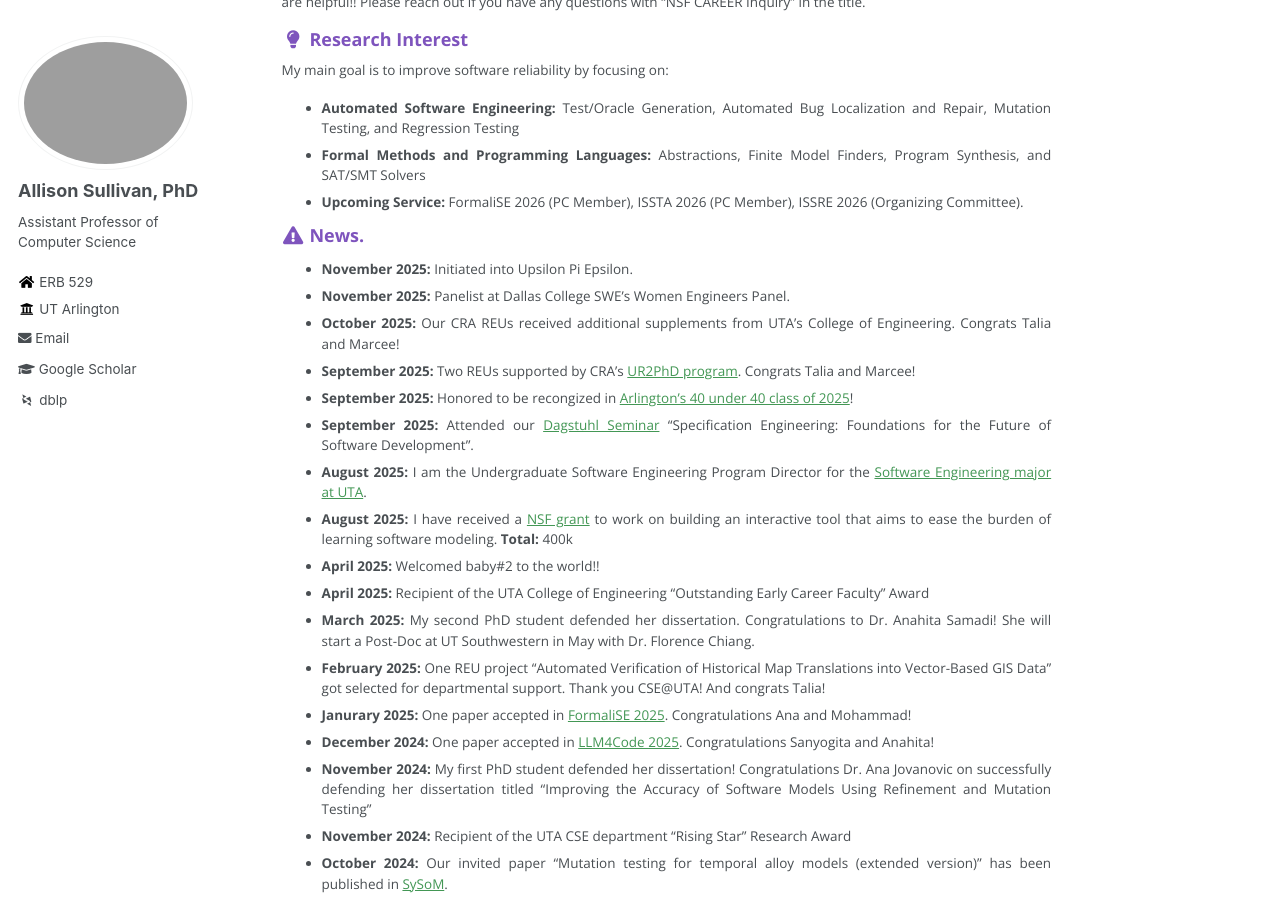
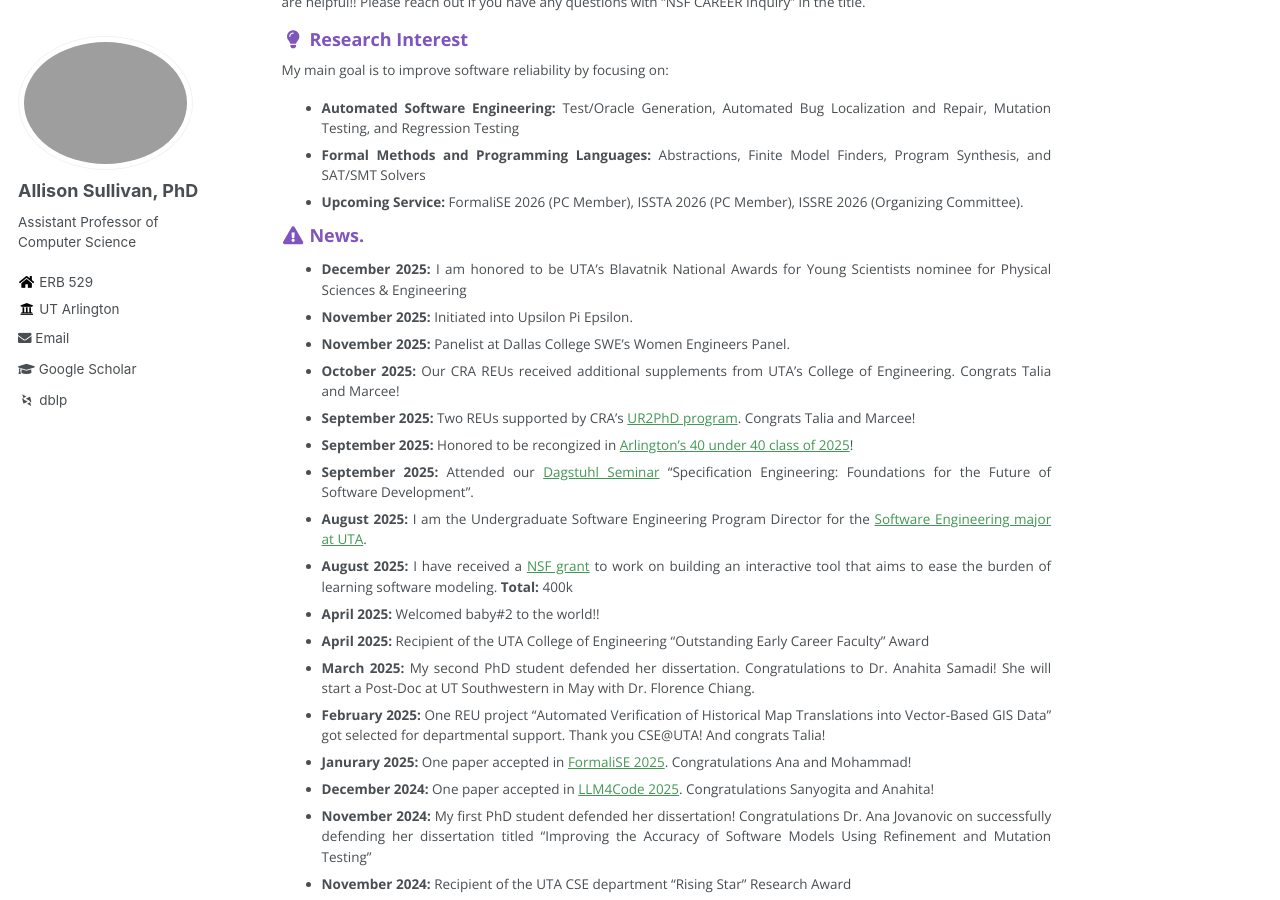
Before and after one commit to Allisonius/allisonius.github.io, a Jekyll site: the page built from _pages/about.md, in a window 1280 px wide and 900 px high, scrolled down 478 px. Built offline with Jekyll 4.4.1, drawn with Linux system fonts in a browser that asks for light colours; some web fonts are replaced.

Commit message:
Update about.md

```diff
--- a/_pages/about.md
+++ b/_pages/about.md
@@ -27,6 +27,7 @@ My main goal is to improve software reliability by focusing on:
 
 ### <i class="fa fa-fw fa-exclamation-triangle" aria-hidden="true"></i> News.
 
+* **December 2025:**  I am honored to be UTA's Blavatnik National Awards for Young Scientists nominee for Physical Sciences & Engineering
 * **November 2025:**  Initiated into Upsilon Pi Epsilon.
 * **November 2025:**  Panelist at Dallas College SWE's Women Engineers Panel.
 * **October 2025:**  Our CRA REUs received additional supplements from UTA's College of Engineering. Congrats Talia and Marcee!
```
